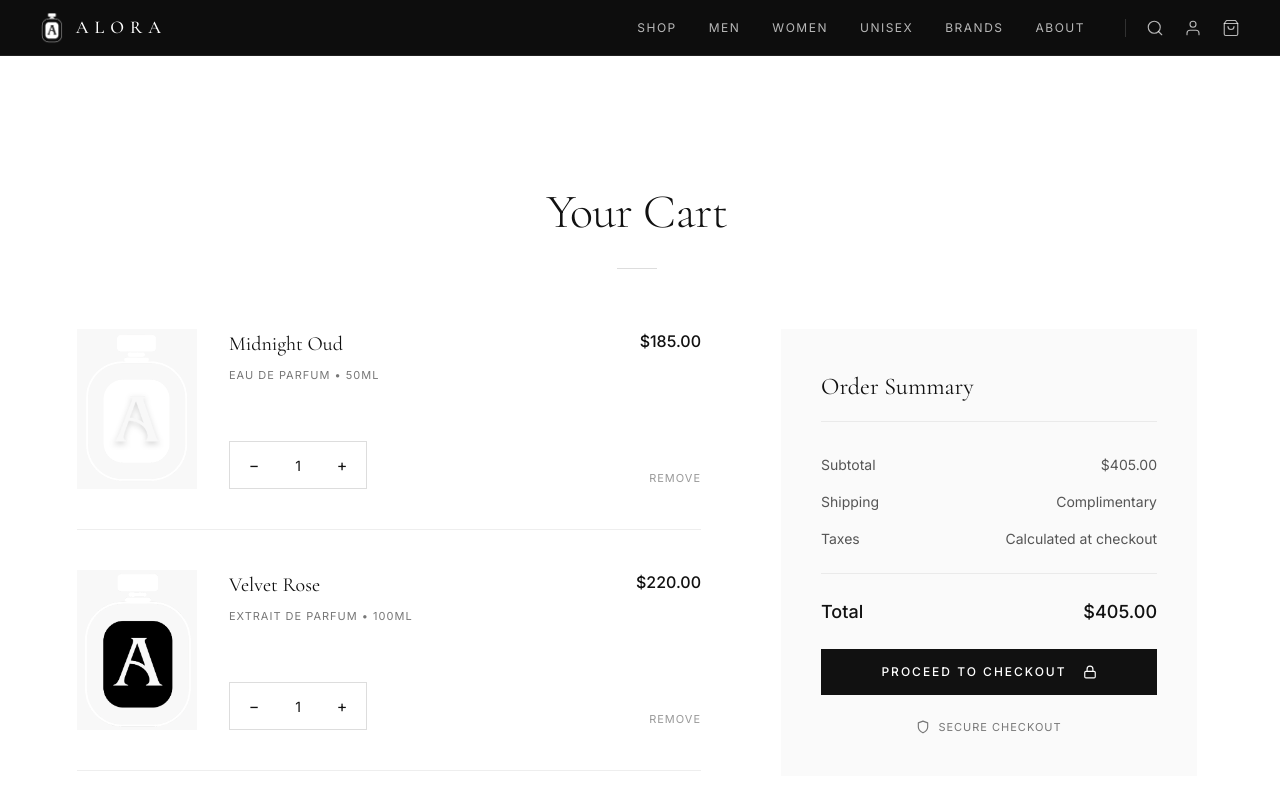
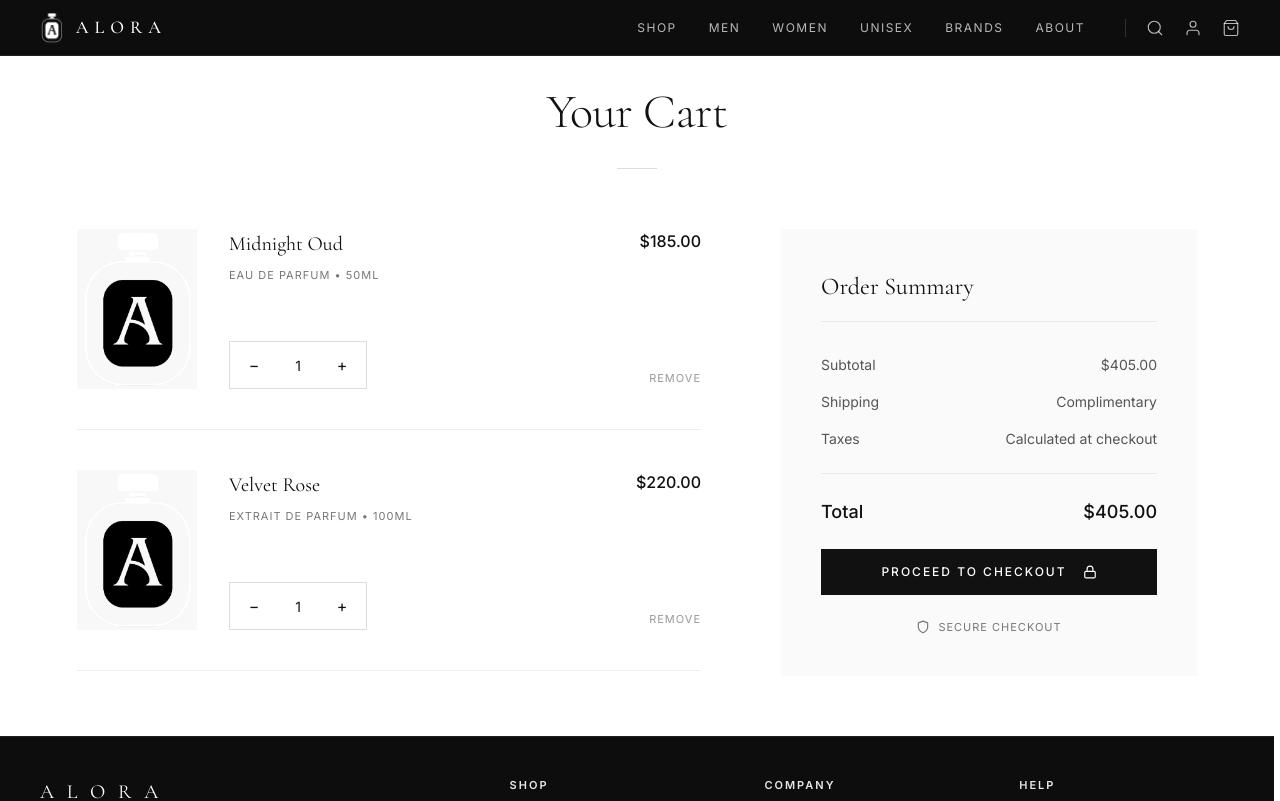
Before and after one commit to uzicodes/Alora, a Next.js app: page /cart in a window 1280 px wide. Shown: the top 801 px of the page. Built offline with nearby package versions, Linux system fonts and the light colour scheme.

Commit message:
feat: removed the extra space in the cart page with also making the +- buttons in the cart page to be functional

```diff
--- a/src/app/cart/page.tsx
+++ b/src/app/cart/page.tsx
@@ -1,7 +1,61 @@
+"use client";
+
+import { useState } from "react";
 import Image from "next/image";
 import Link from "next/link";
 
+type CartItem = {
+  id: string;
+  name: string;
+  category: string;
+  price: number;
+  quantity: number;
+  image: string;
+};
+
+const initialCart: CartItem[] = [
+  {
+    id: "item-1",
+    name: "Midnight Oud",
+    category: "Eau de Parfum • 50ml",
+    price: 185.00,
+    quantity: 1,
+    image: "/alora_BG2.png",
+  },
+  {
+    id: "item-2",
+    name: "Velvet Rose",
+    category: "Extrait de Parfum • 100ml",
+    price: 220.00,
+    quantity: 1,
+    image: "/alora_BG2.png",
+  }
+];
+
 export default function Cart() {
+  const [cartItems, setCartItems] = useState<CartItem[]>(initialCart);
+
+  const increaseQuantity = (id: string) => {
+    setCartItems(prev => prev.map(item =>
+      item.id === id ? { ...item, quantity: item.quantity + 1 } : item
+    ));
+  };
+
+  const decreaseQuantity = (id: string) => {
+    setCartItems(prev => prev.map(item =>
+      item.id === id && item.quantity > 1
+        ? { ...item, quantity: item.quantity - 1 }
+        : item
+    ));
+  };
+
+  const removeItem = (id: string) => {
+    setCartItems(prev => prev.filter(item => item.id !== id));
+  };
+
+  const subtotal = cartItems.reduce((acc, item) => acc + (item.price * item.quantity), 0);
+  const total = subtotal; // Assuming shipping is complimentary
+
   return (
     <div className="cart-page">
       <div className="cart-header">
@@ -9,14 +63,23 @@ export default function Cart() {
         <div className="section-divider animate-fade-in-up delay-100"></div>
       </div>
 
+      {cartItems.length === 0 ? (
+        <div className="text-center py-20 animate-fade-in-up">
+          <p className="text-gray-500 mb-8 font-body uppercase tracking-wider">Your cart is empty.</p>
+          <Link href="/shop" className="btn-primary" style={{ display: 'inline-flex' }}>
+            Continue Shopping
+          </Link>
+        </div>
+      ) : (
         <div className="cart-layout">
           {/* Left: Cart Items */}
           <div className="cart-items animate-fade-in-up delay-200">
-          <div className="cart-item">
+            {cartItems.map((item) => (
+              <div key={item.id} className="cart-item">
                 <div className="cart-item-image">
                   <Image
-                src="/alora_BG.png"
-                alt="Midnight Oud"
+                    src={item.image}
+                    alt={item.name}
                     fill
                     sizes="120px"
                     style={{ objectFit: 'cover' }}
@@ -25,50 +88,39 @@ export default function Cart() {
                 <div className="cart-item-details">
                   <div className="cart-item-top">
                     <div>
-                  <h3 className="cart-item-name">Midnight Oud</h3>
-                  <p className="cart-item-category">Eau de Parfum • 50ml</p>
+                      <h3 className="cart-item-name">{item.name}</h3>
+                      <p className="cart-item-category">{item.category}</p>
                     </div>
-                <p className="cart-item-price">$185.00</p>
+                    <p className="cart-item-price">${item.price.toFixed(2)}</p>
                   </div>
                   <div className="cart-item-bottom">
                     <div className="quantity-selector">
-                  <button className="quantity-btn" aria-label="Decrease quantity">−</button>
-                  <span className="quantity-num">1</span>
-                  <button className="quantity-btn" aria-label="Increase quantity">+</button>
+                      <button
+                        className="quantity-btn decrease"
+                        aria-label="Decrease quantity"
+                        onClick={() => decreaseQuantity(item.id)}
+                      >
+                        −
+                      </button>
+                      <span className="quantity-num">{item.quantity}</span>
+                      <button
+                        className="quantity-btn increase"
+                        aria-label="Increase quantity"
+                        onClick={() => increaseQuantity(item.id)}
+                      >
+                        +
+                      </button>
                     </div>
-                <button className="remove-btn">Remove</button>
+                    <button
+                      className="remove-btn"
+                      onClick={() => removeItem(item.id)}
+                    >
+                      Remove
+                    </button>
                   </div>
                 </div>
               </div>
-
-          <div className="cart-item">
-            <div className="cart-item-image">
-              <Image
-                src="/alora_BG2.png"
-                alt="Velvet Rose"
-                fill
-                sizes="120px"
-                style={{ objectFit: 'cover' }}
-              />
-            </div>
-            <div className="cart-item-details">
-              <div className="cart-item-top">
-                <div>
-                  <h3 className="cart-item-name">Velvet Rose</h3>
-                  <p className="cart-item-category">Extrait de Parfum • 100ml</p>
-                </div>
-                <p className="cart-item-price">$220.00</p>
-              </div>
-              <div className="cart-item-bottom">
-                <div className="quantity-selector">
-                  <button className="quantity-btn" aria-label="Decrease quantity">−</button>
-                  <span className="quantity-num">1</span>
-                  <button className="quantity-btn" aria-label="Increase quantity">+</button>
-                </div>
-                <button className="remove-btn">Remove</button>
-              </div>
-            </div>
-          </div>
+            ))}
           </div>
 
           {/* Right: Order Summary */}
@@ -76,7 +128,7 @@ export default function Cart() {
             <h2 className="summary-title">Order Summary</h2>
             <div className="summary-row">
               <span>Subtotal</span>
-            <span>$405.00</span>
+              <span>${subtotal.toFixed(2)}</span>
             </div>
             <div className="summary-row">
               <span>Shipping</span>
@@ -89,7 +141,7 @@ export default function Cart() {
             <div className="summary-divider"></div>
             <div className="summary-row summary-total">
               <span>Total</span>
-            <span>$405.00</span>
+              <span>${total.toFixed(2)}</span>
             </div>
 
             <Link href="/checkout" className="btn-primary" style={{ width: '100%', marginTop: '24px', justifyContent: 'center' }}>
@@ -108,6 +160,7 @@ export default function Cart() {
             </div>
           </div>
         </div>
+      )}
     </div>
   );
 }
--- a/src/app/globals.css
+++ b/src/app/globals.css
@@ -987,9 +987,11 @@ body {
   animation-delay: 0.5s;
 }
 
+
+
 /* Cart Page */
 .cart-page {
-  padding: 120px 40px 60px;
+  padding: 20px 40px 60px;
   max-width: 1200px;
   margin: 0 auto;
   min-height: 80vh;
@@ -1093,11 +1095,21 @@ body {
   display: flex;
   align-items: center;
   justify-content: center;
-  transition: background 0.3s;
+  transition: all 0.3s;
 }
 
 .quantity-btn:hover {
   background: #f5f5f5;
+}
+
+.quantity-btn.decrease:hover {
+  background: #ef4444 !important;
+  color: #fff !important;
+}
+
+.quantity-btn.increase:hover {
+  background: #22c55e !important;
+  color: #fff !important;
 }
 
 .quantity-num {
```
Lines whose indentation alone changed are shown as unchanged.
